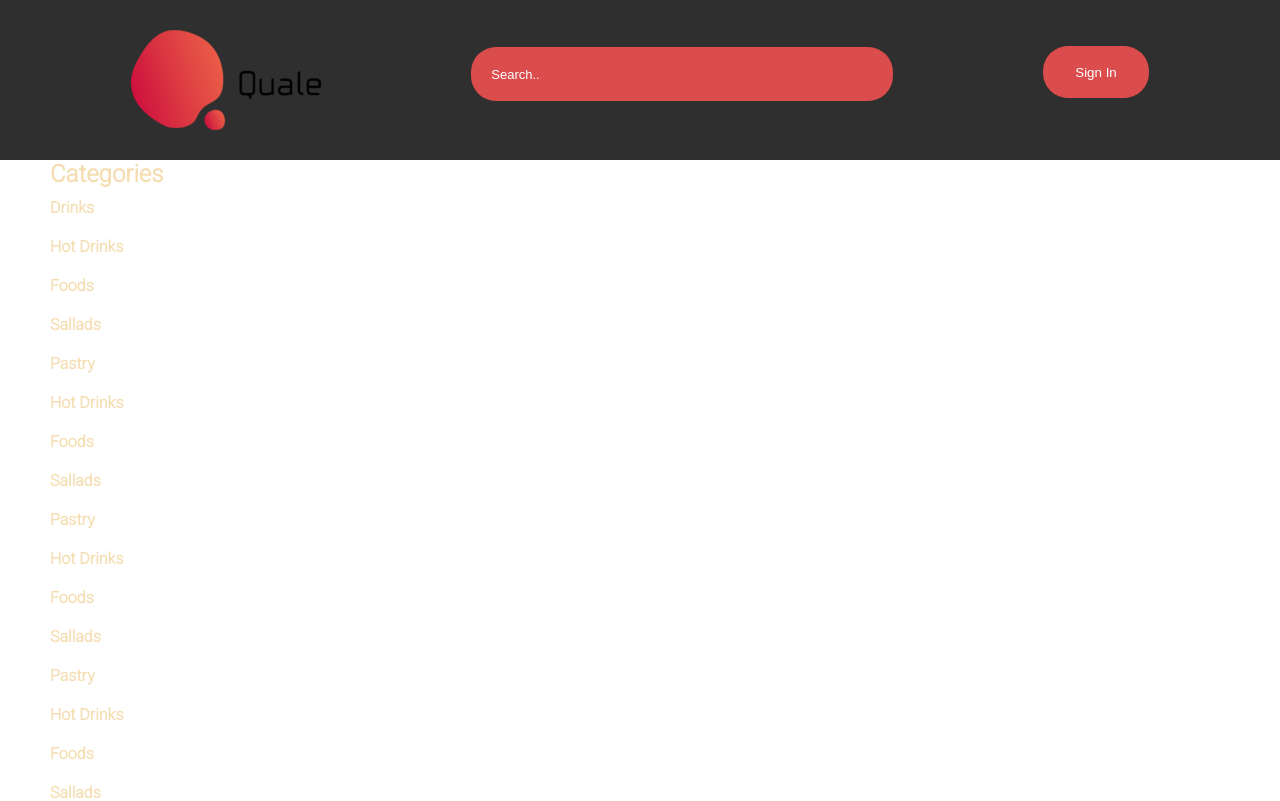
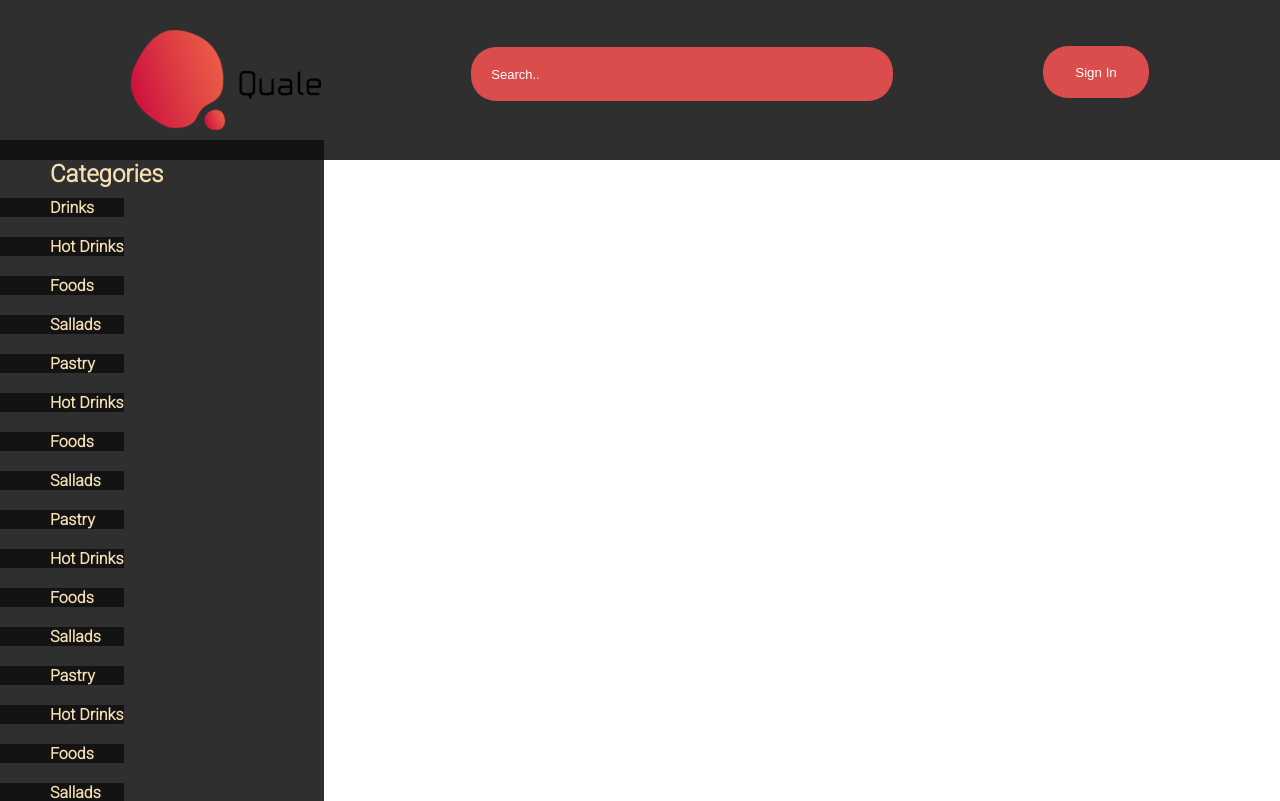
Before and after one commit to juliawikdahl/QualeComponentSearch, a Vue app: page /HomePage.vue in a window 1280 px wide. Shown: the top 801 px of the page. Built offline with nearby package versions, Linux system fonts and the light colour scheme.

Commit message:
#Day4 fixed problems

```diff
--- a/src/App.vue
+++ b/src/App.vue
@@ -24,18 +24,18 @@
   </script>
 
 <template>
-  <div>
+
+
     <router-link :to="{ path: '/HomePage.vue' }">
       <HeaderVue logo="src\components\Pictures.svg\Quale_Logo.png" alt=""/>
     </router-link>
-    <div class="Container">
-      <TreeView :node="root.root" :shouldBeExpanded="true" :BoldTitle="true"/>
-   <Router-view/>
+
+
+   <div class="hejsan">
+    <TreeView :node="root.root" :shouldBeExpanded="true" :BoldTitle="true"/>
+<Router-view/>
 
   </div>
-</div>
-
-
 </template>
 
 
@@ -73,4 +73,8 @@
   }
 
 }
+
+.hejsan {
+  display: flex;
+}
 </style>
--- a/src/components/TreeView.vue
+++ b/src/components/TreeView.vue
@@ -46,7 +46,7 @@ v-for="child in node.children"
   #Tree{
     color: wheat;
    background-color: rgba(15, 15, 15, 0.867);
-   margin-right: 1550px;
+   margin-right: 200px;
    margin-top: -20px;
    margin-bottom: 40px;
    white-space: nowrap;
```
